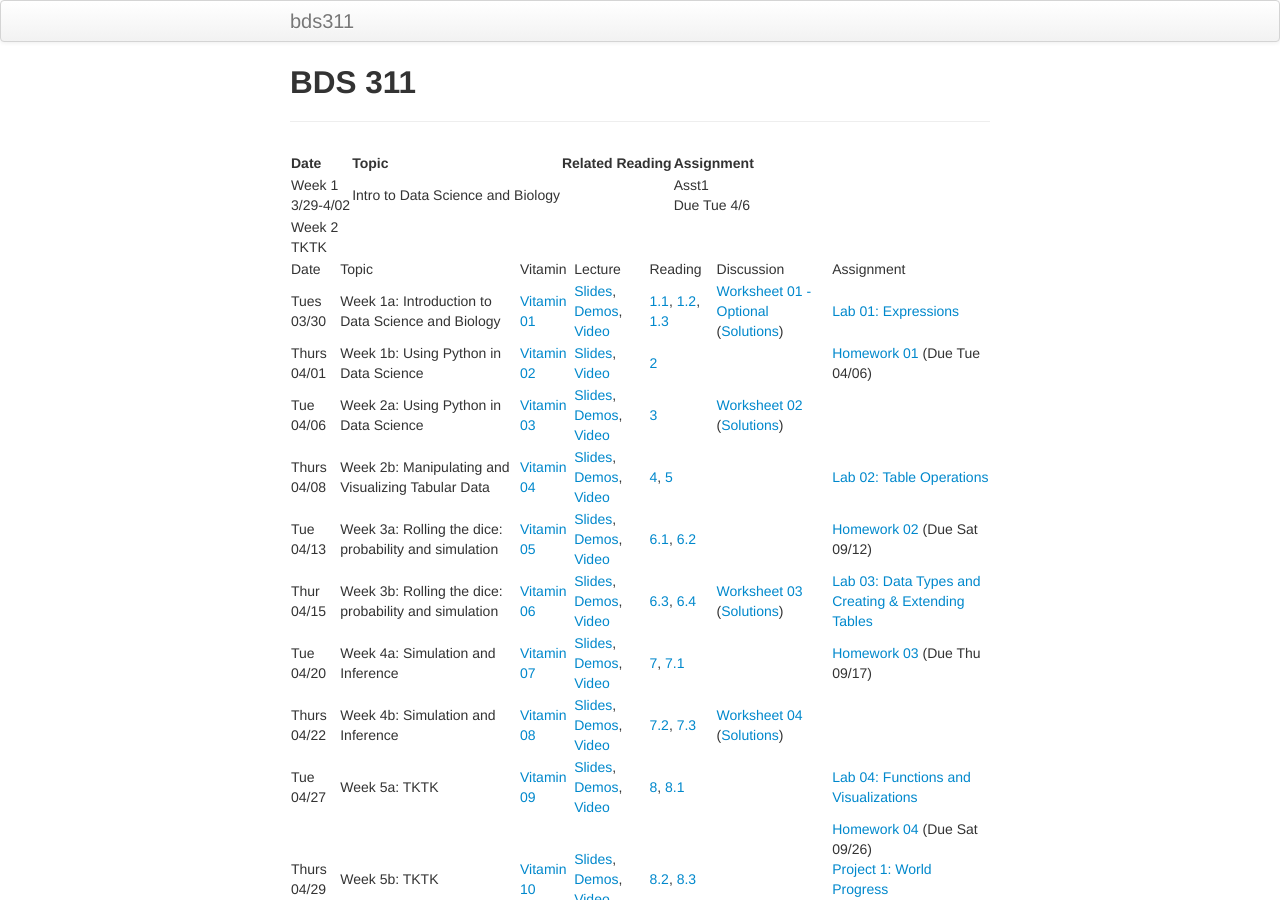
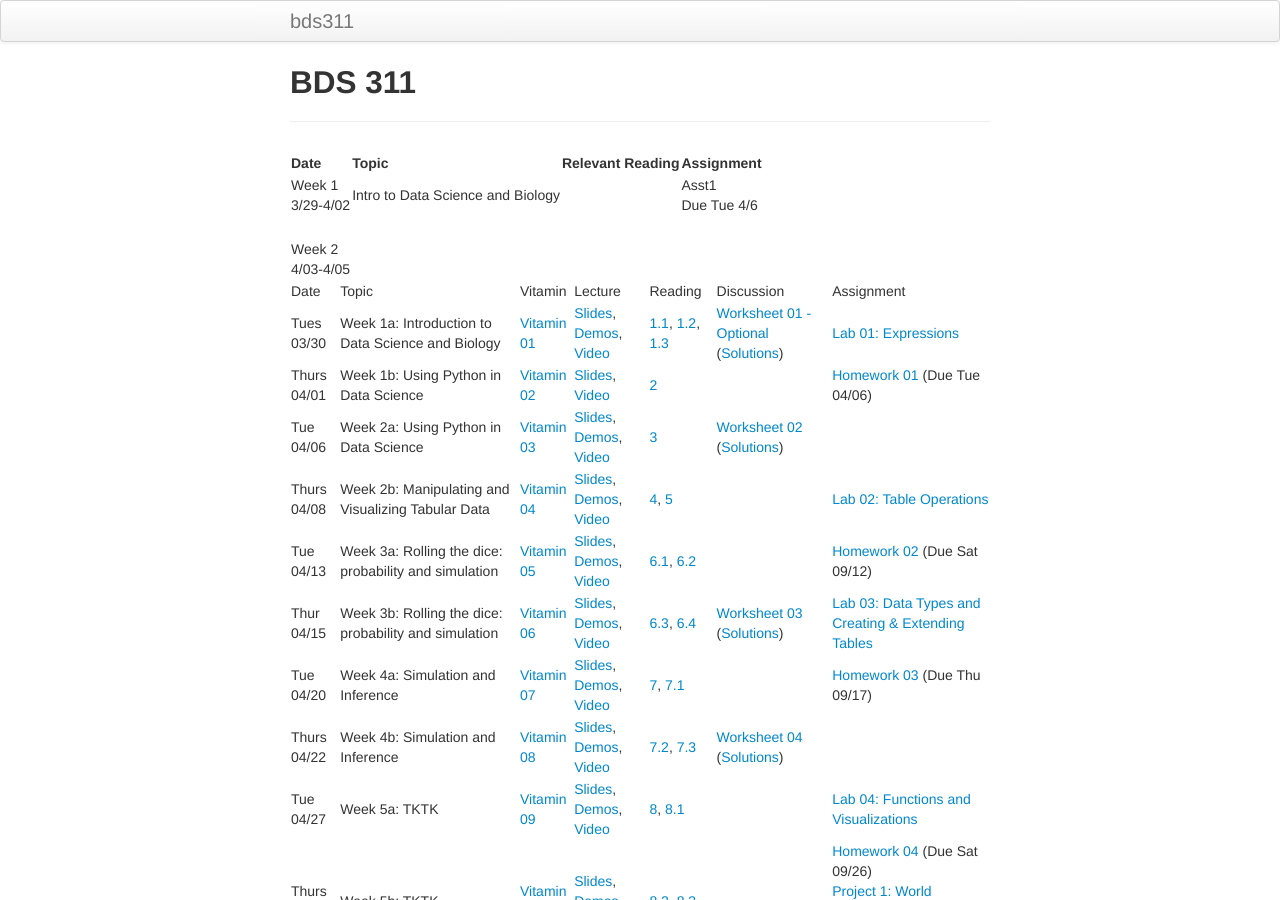
Before and after one commit to timothylwarren/bds311-sp21, a Jekyll site: the page built from index.md, in a window 1280 px wide and 900 px high. Built offline with Jekyll 4.4.1, drawn with Linux system fonts in a browser that asks for light colours.

Commit message:
Update index.md

```diff
--- a/index.md
+++ b/index.md
@@ -4,10 +4,11 @@ title: BDS 311
 ---
 
 
-|Date                                  | Topic                             |  Related Reading                     | Assignment               |
+|Date                                  | Topic                             |  Relevant Reading                     | Assignment               |
 |:-----------------------------        |:--------------------------------- |:------------------------------------ |:----------------------   |
 | Week 1 <br /> 3/29-4/02              | Intro to Data Science and Biology |                                      | Asst1 <br/> Due Tue 4/6  |
-| Week 2 <br /> TKTK                   |                                   |                                      |                          |
+|                                      |                                   |                                      |                          |
+| Week 2 <br /> 4/03-4/05              |                                   |                                      |                          |
 
 <table>
 <tr>
```
